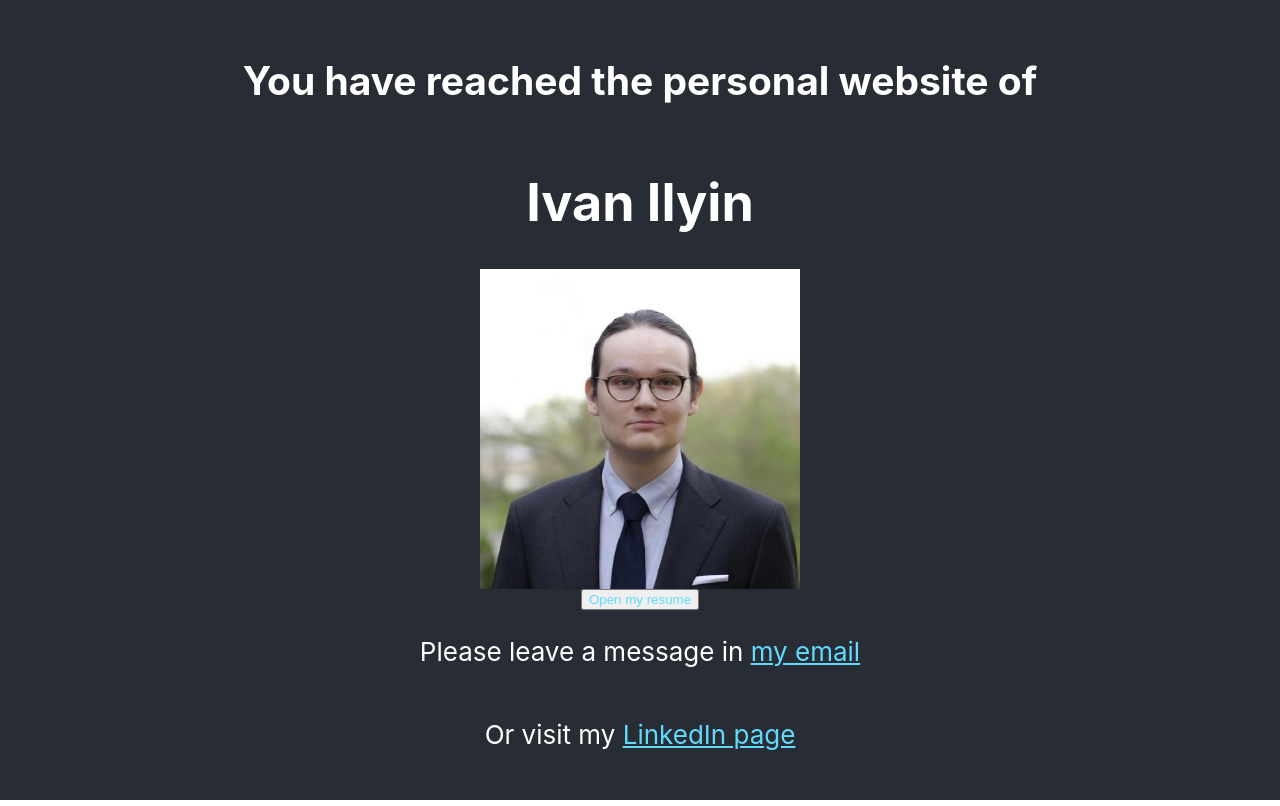
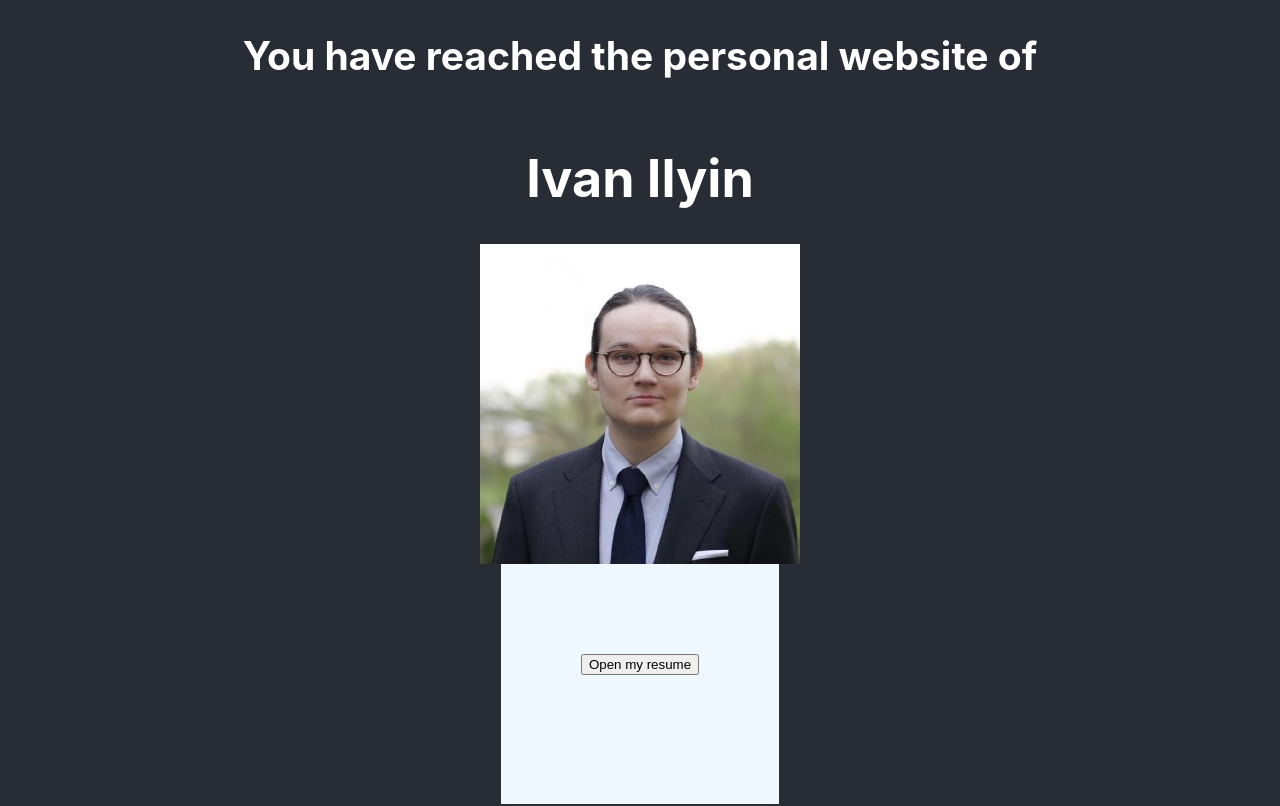
Before and after one commit to ivan-ilyin/react-sample, a React (Create React App) app in the folder react-sample/: page / in a window 1280 px wide. Shown: the top 806 px of the page. Built offline with nearby package versions, Linux system fonts and the light colour scheme.

Commit message:
obfuscated email and fixed resume link

```diff
--- a/react-sample/package.json
+++ b/react-sample/package.json
@@ -9,6 +9,7 @@
     "@testing-library/user-event": "^13.5.0",
     "react": "^18.2.0",
     "react-dom": "^18.2.0",
+    "react-obfuscate-email": "^1.1.2",
     "react-scripts": "^5.0.1",
     "web-vitals": "^2.1.4"
   },
--- a/react-sample/src/App.css
+++ b/react-sample/src/App.css
@@ -19,6 +19,9 @@
   color: white;
 }
 
-.Main-link {
-  color: #61dafb;
+.Resume-button {
+  color: #045d76;
+  background-color: aliceblue;
+  min-height: 10vmin;
+  padding: 10vmin;
 }
--- a/react-sample/src/App.js
+++ b/react-sample/src/App.js
@@ -1,5 +1,6 @@
 import headshot from './headshot.jfif';
 import './App.css';
+import { Email } from "react-obfuscate-email";
 
 
 function App() {
@@ -10,10 +11,10 @@ function App() {
         <h2>You have reached the personal website of</h2>
         <h1>Ivan Ilyin</h1>
         <img class="Headshot" src={headshot} alt="headshot of me" />
-        <button class="Main-link" href="/Ivan-Ilyin-Resume-MAR21-webdev.pdf">
-          Open my resume
-        </button>
-        <p>Please leave a message in <a class="Main-link" href={"mailto:" + {emailAddress}}>my email</a></p>
+        <a target="_blank" class="Resume-button" href="/Ivan-Ilyin-Resume-MAR21-webdev.pdf">
+          <button>Open my resume</button>
+        </a>
+        <p>Feel free to contact me at my email: <Email email="ilyin.ivan@gmail.com">ilyin.ivan@gmail.com"</Email></p>
         <p>Or visit my <a class="Main-link" href="https://www.linkedin.com/in/ivan-ilyin">LinkedIn page</a></p>
       </header>
     </div>
```
Also changed, not shown: 1 other file (tests, documents, lock files or other folders).
